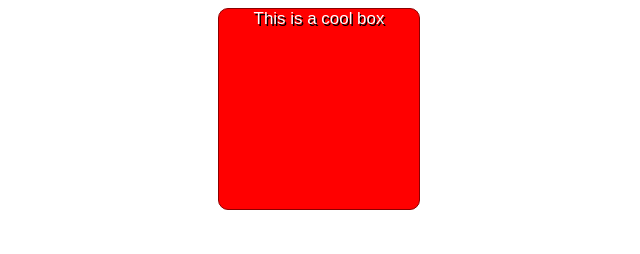
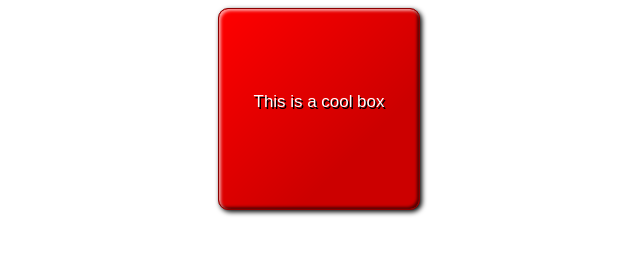
Before and after one commit to AB31804/AB31804, a plain HTML site: page CSS-Assignment-3/Part-2/index.html in a window 1280 px wide. Shown: the whole page, without its empty margins (321-961 px from the left). Drawn offline with Linux system fonts and the light colour scheme.

Commit message:
finished styling
cool box is complete

```diff
--- a/CSS-Assignment-3/Part-2/style.css
+++ b/CSS-Assignment-3/Part-2/style.css
@@ -9,10 +9,13 @@ div {
   width: 200px;
   height: 200px;
   background-color: red;
+  line-height: 11;
   text-align: center;
   font-size: 1.06rem; /* 17 / 16 = 1.06 */
   color: white;
   text-shadow: 1.5px 1.5px black;
   border-radius: 10px;
   border: 1px solid darkred;
+  background-image: linear-gradient(to top left, rgba(0,0,0,0.2) 30%, rgba(0,0,0,0));
+  box-shadow: 2px 2px 5px black, inset 2px 2px 3px rgba(255,255,255,0.6), inset -2px -2px 3px rgba(0,0,0,0.6);
 }
```
